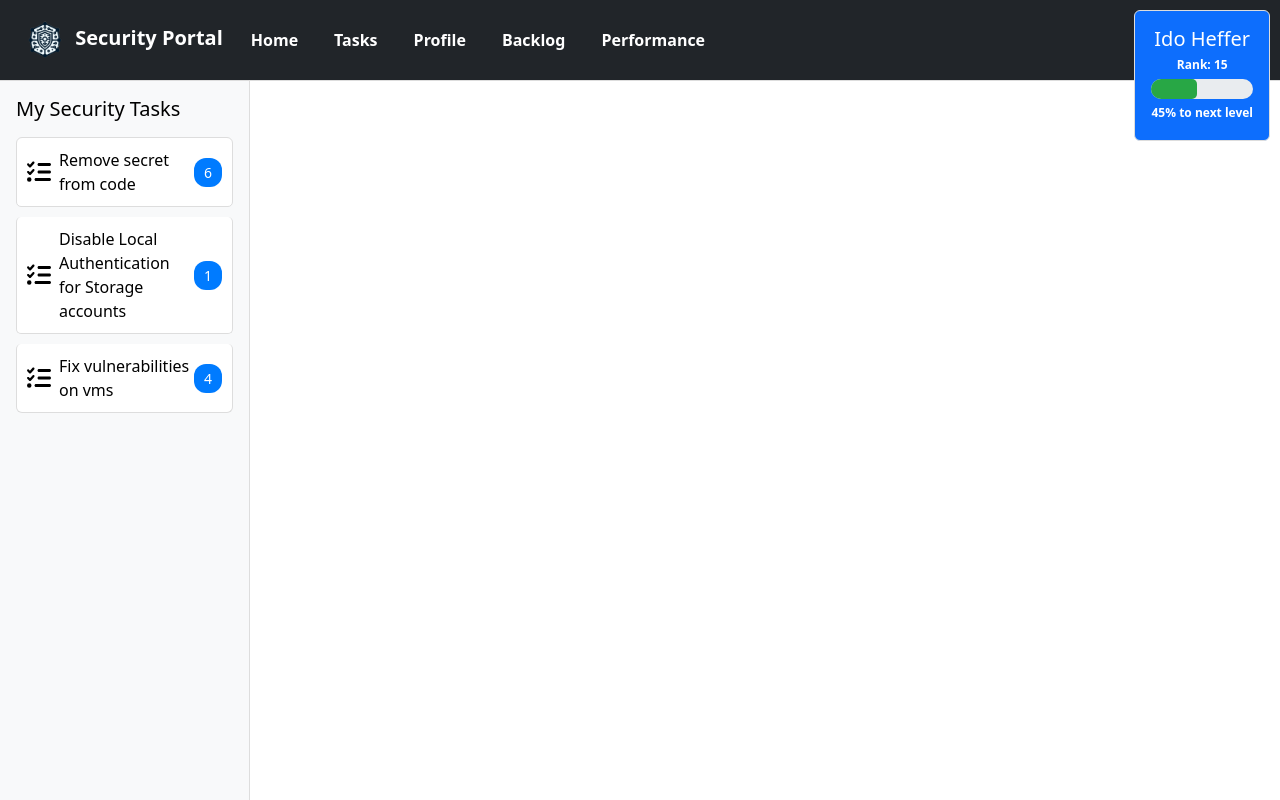
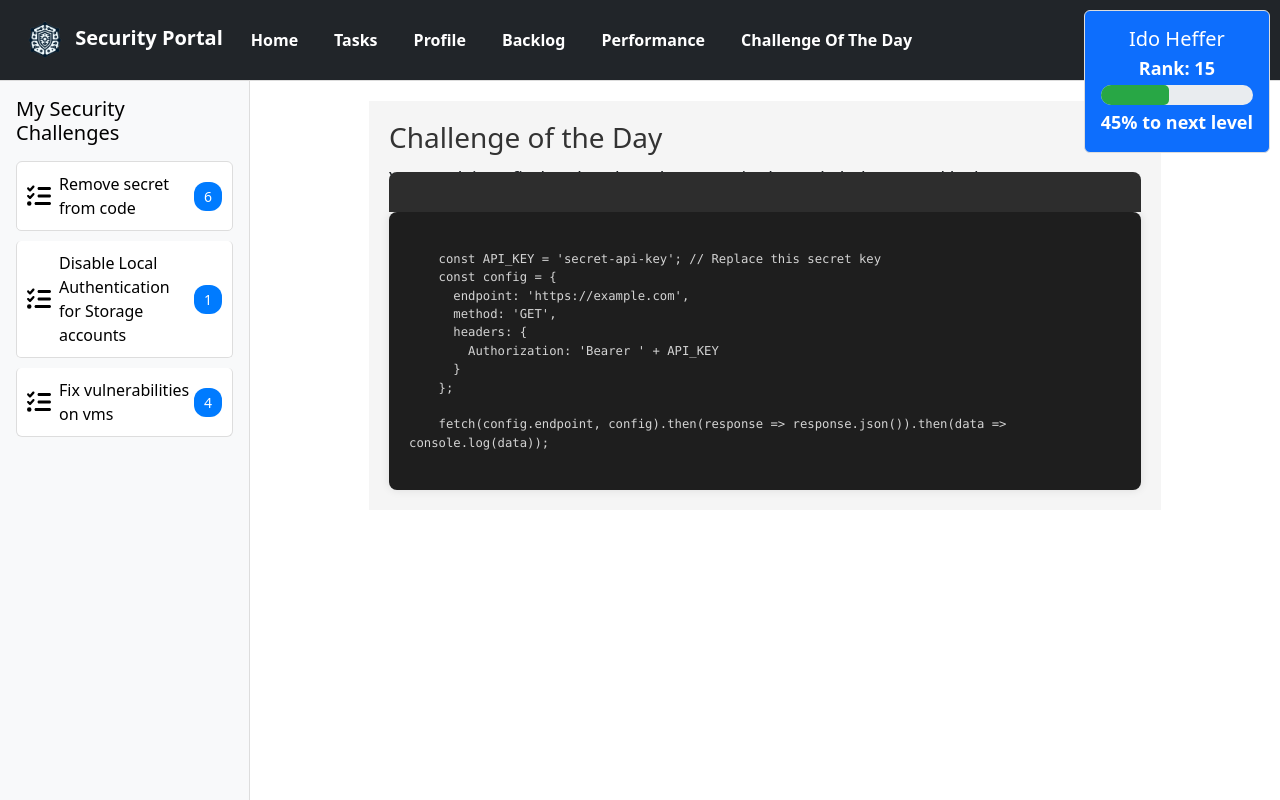
Before and after one commit to IdoHeffer/SecurityPortal-SFI-, a React (Create React App) app: page /challengeOfTheDay in a window 1280 px wide. Built offline with nearby package versions, Linux system fonts and the light colour scheme; the HTML template or start-up script is replaced by a standard one.

Commit message:
Add challenge of the day page

```diff
--- a/src/App.tsx
+++ b/src/App.tsx
@@ -8,6 +8,7 @@ import Tasks from './components/Tasks';
 import Profile from './components/Profile';
 import Backlog from './components/Backlog';
 import Performance from './components/Performance';
+import ChallengeOfTheDay from './components/ChallengeOfTheDay';
 import './styles/variables.css';
 import './styles/Navbar.css';
 import './styles/Badge.css';
@@ -16,11 +17,11 @@ import './styles/Home.css';
 import './styles/Tasks.css';
 import './styles/Profile.css';
 import './styles/Backlog.css';
-import { Developer, Task } from './types';
+import { Developer, Challenge } from './types';
 
 const App: React.FC = () => {
   const [developer, setDeveloper] = useState<Developer>({ name: 'Ido Heffer', rank: 15, progress: 45 });
-  const [tasks, setTasks] = useState<Task[]>([
+  const [challenges, setTasks] = useState<Challenge[]>([
     { id: 1, name: 'Remove secret from code', impact: 3, urgency: 2, volume: 5, rank: 6 },
     { id: 2, name: 'Disable Local Authentication for Storage accounts', impact: 3, urgency: 2, volume: 5, rank: 1 },
     { id: 3, name: 'Fix vulnerabilities on vms', impact: 3, urgency: 2, volume: 5, rank: 4 },
@@ -35,15 +36,16 @@ const App: React.FC = () => {
     <Router>
       <Navbar />
       <Badge developer={developer} />
-      <Sidebar tasks={tasks} />
+      <Sidebar challenges={challenges} />
       <div style={{ marginLeft: 250, padding: 20 }}>
           <Routes>
-            <Route path="/" element={<Home developer={developer} tasks={tasks}/>} />
+            <Route path="/" element={<Home developer={developer} challenges={challenges}/>} />
             <Route path="/tasks" element={<Tasks/>} />
             {/* Pass developer as prop to Profile */}
             <Route path="/profile" element={<Profile developer={developer} />} />
             <Route path="/backlog" element={<Backlog/>} />
             <Route path="/performance" element={<Performance developer={developer}/>} />
+            <Route path="/challengeOfTheDay" element={<ChallengeOfTheDay />} />
           </Routes>
       </div>
     </Router>
--- /dev/null
+++ b/src/components/ChallengeOfTheDay.tsx
@@ -0,0 +1,34 @@
+import React from 'react';
+import '../styles/ChallengeOfTheDay.css';
+
+const ChallengeOfTheDay: React.FC = () => {
+  const code = `
+    const API_KEY = 'secret-api-key'; // Replace this secret key
+    const config = {
+      endpoint: 'https://example.com',
+      method: 'GET',
+      headers: {
+        Authorization: 'Bearer ' + API_KEY
+      }
+    };
+
+    fetch(config.endpoint, config).then(response => response.json()).then(data => console.log(data));
+  `;
+
+  return (
+    <div className="challenge-container">
+      <h1>Challenge of the Day</h1>
+      <p>Your task is to find and replace the secret in the code below. Good luck!</p>
+      <div className="vscode-editor">
+        <pre>
+          <code>
+            {code}
+          </code>
+        </pre>
+      </div>
+    </div>
+
+  );
+};
+
+export default ChallengeOfTheDay;
--- a/src/components/Home.tsx
+++ b/src/components/Home.tsx
@@ -3,18 +3,18 @@ import ProgressOverview from './ProgressOverview';
 import RecentAchievements from './RecentAchievements';
 import TopSecurityTasks from './TopSecurityTasks';
 import { Developer } from '../types';
-import { Task } from '../types';
+import { Challenge } from '../types';
 
 interface ProfileProps {
   developer: Developer;
 }
 interface ProfileProps {
-  tasks: Task[];
+  challenges: Challenge[];
 }
 
 
 
-const Home: React.FC<ProfileProps> = ({ developer, tasks }) => {
+const Home: React.FC<ProfileProps> = ({ developer, challenges }) => {
   return (
     <div className="container mt-4">
       <h1 className="mb-4">Welcome to the Security Awareness Platform</h1>
@@ -22,7 +22,7 @@ const Home: React.FC<ProfileProps> = ({ developer, tasks }) => {
 
       <ProgressOverview developer={developer} />
       <RecentAchievements />
-      <TopSecurityTasks tasks={tasks} />
+      <TopSecurityTasks challenges={challenges} />
     </div>
   );
 };
--- a/src/components/Navbar.tsx
+++ b/src/components/Navbar.tsx
@@ -37,6 +37,11 @@ const Navbar: React.FC = () => {
               <i className="bi bi-bar-chart"></i> Performance
             </Link>
           </li>
+          <li className="nav-item">
+            <Link className="nav-link" to="/challengeOfTheDay">
+              <i className="bi bi-bar-chart"></i> Challenge Of The Day
+            </Link>
+          </li>
         </ul>
       </div>
     </nav>
--- a/src/components/ProgressOverview.tsx
+++ b/src/components/ProgressOverview.tsx
@@ -10,14 +10,14 @@ interface ProgressOverviewProps {
 const ProgressOverview: React.FC<ProgressOverviewProps> = ({ developer }) => {
   // Example data for the bar chart
   const data = [
-    { name: 'last month completed tasks', value: developer.progress },
-    { name: 'current month completed tasks', value: 100 - developer.progress },
+    { name: 'last month completed challenges', value: developer.progress },
+    { name: 'current month completed challenges', value: 100 - developer.progress },
     { name: 'Future projection', value: 65 }
   ];
 
   return (
     <div className="progress-overview mb-4">
-      <h2>Completed tasks Overview</h2>
+      <h2>Completed challenges Overview</h2>
       <BarChart
         width={900}
         height={300}
--- a/src/components/Sidebar.tsx
+++ b/src/components/Sidebar.tsx
@@ -1,26 +1,26 @@
 import React from 'react';
-import { Task } from '../types';
+import { Challenge } from '../types';
 import '../styles/Sidebar.css';
 import { FontAwesomeIcon } from '@fortawesome/react-fontawesome';
 import { faTasks } from '@fortawesome/free-solid-svg-icons';
 
 interface SidebarProps {
-  tasks: Task[];
+  challenges: Challenge[];
 }
 
-const Sidebar: React.FC<SidebarProps> = ({ tasks }) => {
+const Sidebar: React.FC<SidebarProps> = ({ challenges }) => {
   return (
     <div className="sidebar bg-light p-3">
-      <h5 className="mb-3">My Security Tasks</h5>
+      <h5 className="mb-3">My Security Challenges</h5>
       <ul className="list-group">
-        {tasks.map(task => (
-          <li key={task.id} className="list-group-item d-flex align-items-center justify-content-between">
+        {challenges.map(challenge => (
+          <li key={challenge.id} className="list-group-item d-flex align-items-center justify-content-between">
             <div className="task-info d-flex align-items-center">
               <FontAwesomeIcon icon={faTasks} className="me-2 task-icon" />
-              <span className="task-name">{task.name}</span>
+              <span className="task-name">{challenge.name}</span>
             </div>
             <div className="task-score">
-              <span className="badge-primary">{task.rank}</span> {/* Task rank (score) */}
+              <span className="badge-primary">{challenge.rank}</span> {/* Task rank (score) */}
             </div>
           </li>
         ))}
--- a/src/components/TopSecurityTasks.tsx
+++ b/src/components/TopSecurityTasks.tsx
@@ -1,24 +1,24 @@
 import React from 'react';
-import { Task } from '../types';
+import { Challenge } from '../types';
 import { bottom } from '@popperjs/core';
 import '../styles/TopSecurityTasks.css';
 
 interface ProfileProps {
-    tasks: Task[];
+    challenges: Challenge[];
 }
 
-const TopSecurityTasks: React.FC<ProfileProps> = ({tasks}) => {
+const TopSecurityTasks: React.FC<ProfileProps> = ({challenges}) => {
   return (
     <div className="top-security-tasks mb-6">
-      <h2>Top Security Tasks</h2>
+      <h2>Top Security Challenges</h2>
       <ul className="list-group">
-        {tasks.map(task => (
-          <li key={task.id} className="list-group-item d-flex align-items-center justify-content-between">
+        {challenges.map(challenge => (
+          <li key={challenge.id} className="list-group-item d-flex align-items-center justify-content-between">
             <div className="task-info d-flex align-items-center">
-              <span className="task-name">{task.name}</span>
+              <span className="task-name">{challenge.name}</span>
             </div>
             <div className="task-score">
-              <span className="badge-primary">{task.rank}</span> {/* Task rank (score) */}
+              <span className="badge-primary">{challenge.rank}</span> {/* Task rank (score) */}
             </div>
           </li>
         ))}
--- /dev/null
+++ b/src/styles/ChallengeOfTheDay.css
@@ -0,0 +1,104 @@
+.challenge-container {
+    padding: 20px;
+    background-color: #f5f5f5;
+    max-width: 80%;
+    margin: 0 auto;
+  }
+
+  h1 {
+    color: #333;
+    font-size: 28px;
+    margin-bottom: 10px;
+  }
+
+  p {
+    font-size: 18px;
+    margin-bottom: 20px;
+  }
+
+  .vscode-editor {
+    background-color: #1e1e1e;
+    color: #d4d4d4;
+    border-radius: 8px;
+    padding: 20px;
+    font-family: 'Consolas', 'Courier New', monospace;
+    font-size: 14px;
+    line-height: 1.5;
+    position: relative;
+    box-shadow: 0 0 10px rgba(0, 0, 0, 0.1);
+  }
+
+  .vscode-editor pre {
+    margin: 0;
+    white-space: pre-wrap;
+    word-wrap: break-word;
+  }
+
+  .vscode-editor .comment {
+    color: #6a9955;
+  }
+
+  .vscode-editor .keyword {
+    color: #569cd6;
+  }
+
+  .vscode-editor .string {
+    color: #ce9178;
+  }
+
+  .vscode-editor .function {
+    color: #dcdcaa;
+  }
+
+  .vscode-editor .variable {
+    color: #9cdcfe;
+  }
+
+  /* VSCode Top Bar */
+  .vscode-editor:before {
+    content: "index.js";
+    position: absolute;
+    top: -25px;
+    left: 15px;
+    font-size: 12px;
+    color: #fff;
+    background-color: #007acc;
+    padding: 3px 10px;
+    border-radius: 5px 5px 0 0;
+  }
+
+  .vscode-editor:after {
+    content: "";
+    position: absolute;
+    top: -40px;
+    left: 0;
+    right: 0;
+    height: 40px;
+    background-color: #2d2d2d;
+    border-radius: 8px 8px 0 0;
+  }
+
+  /* MacOS Window Buttons */
+  .window-buttons {
+    position: absolute;
+    top: -32px;
+    left: 15px;
+    display: flex;
+    align-items: center;
+    gap: 8px;
+  }
+
+  .window-button {
+    width: 12px;
+    height: 12px;
+    border-radius: 50%;
+    background-color: #ff5f56; /* Default red */
+  }
+
+  .window-button.yellow {
+    background-color: #ffbd2e;
+  }
+
+  .window-button.green {
+    background-color: #27c93f;
+  }
--- a/src/types.ts
+++ b/src/types.ts
@@ -1,6 +1,6 @@
 // src/types.ts
 
-export interface Task {
+export interface Challenge {
     id: number;
     name: string;
     impact: number;
```
